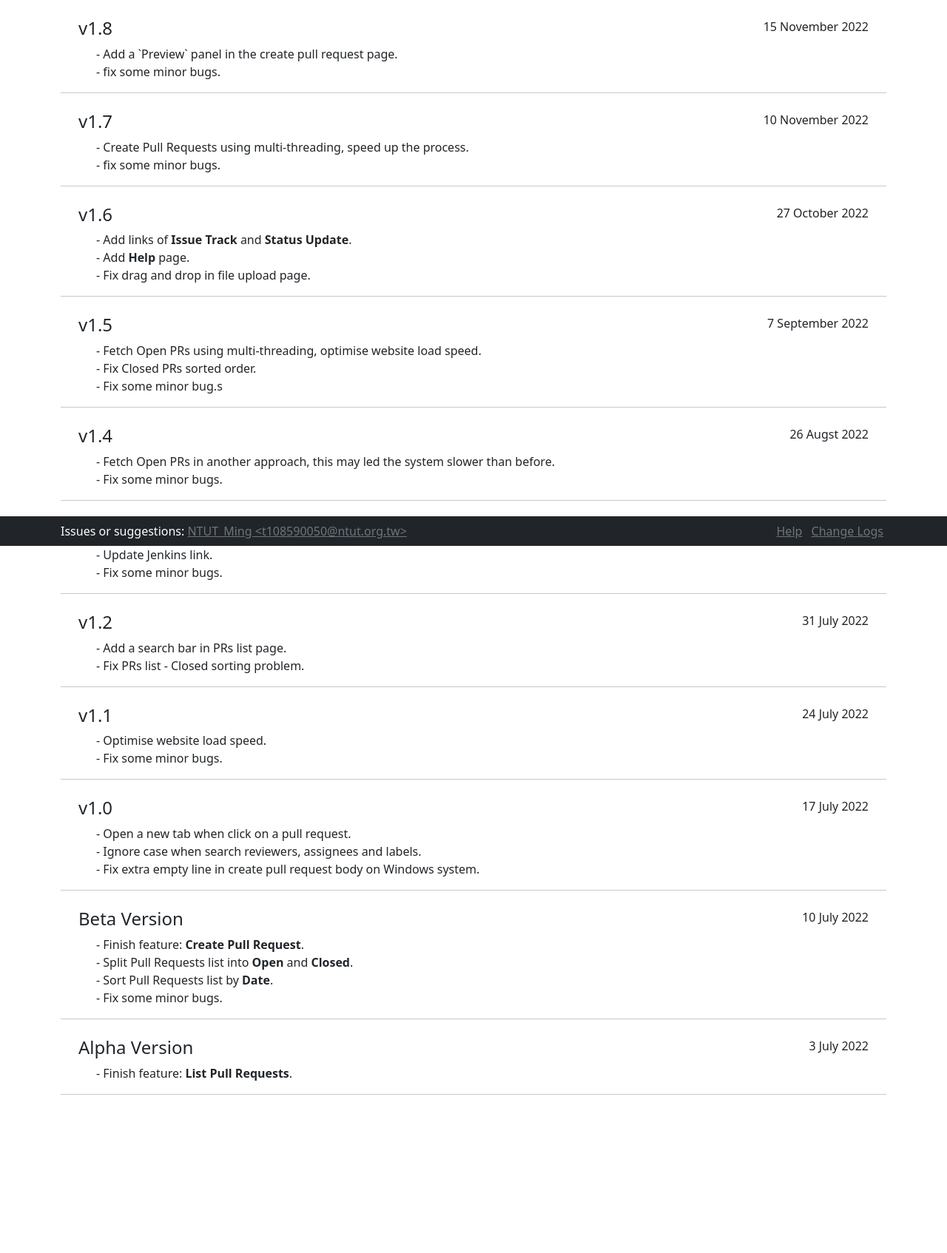
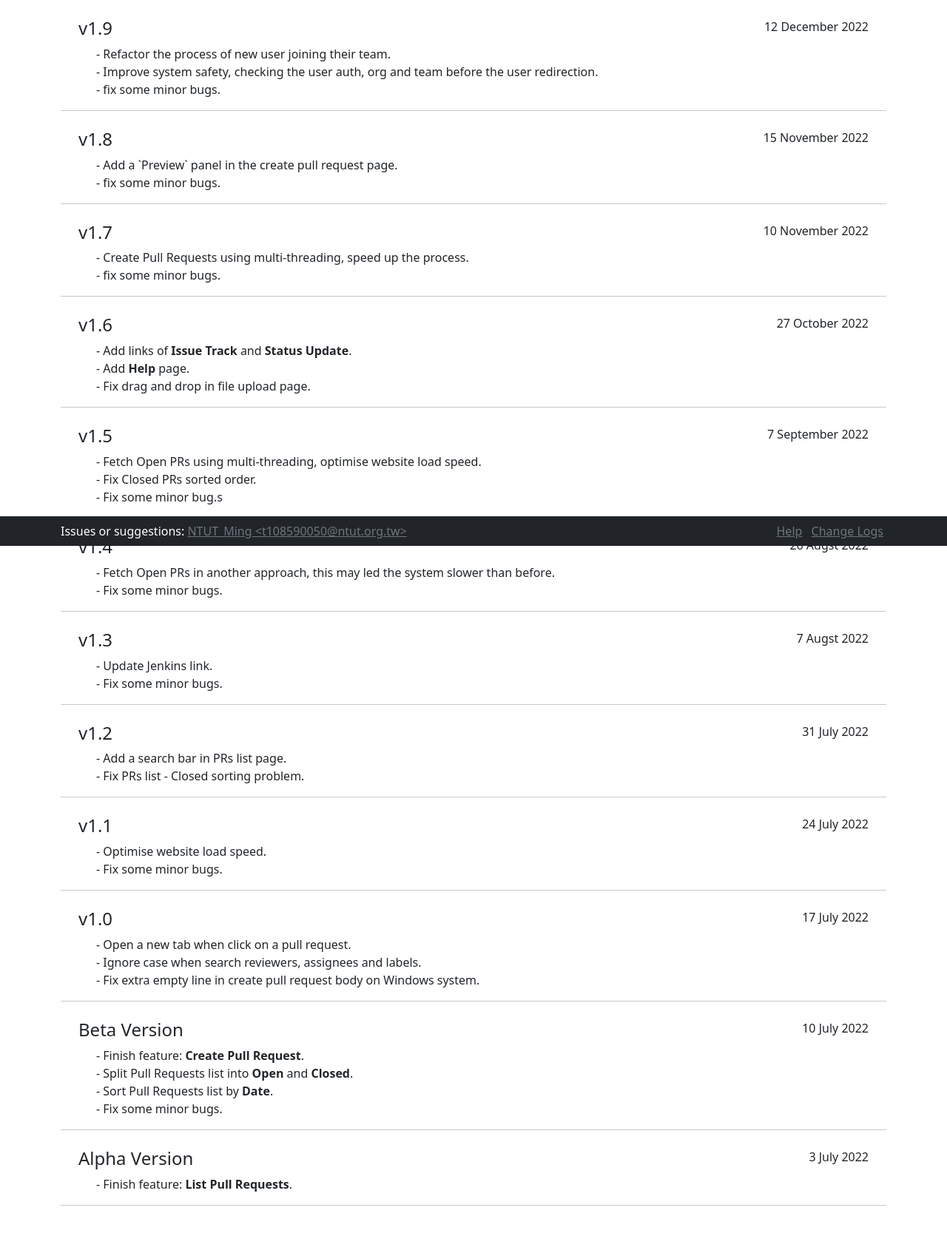
Before and after one commit to Ming119/PR_Tool, a Flask app: template PRTool/templates/changeLogs.html in a window 1280 px wide. Shown: the part 62-1756 px from the top of the page at 74% size. Before the commit the page ends 1542 px from the top, so only its background shows below. Run offline with Flask 2, Linux system fonts and the light colour scheme; the template is opened without the code that fills it, so the values that code supplies are empty.

Commit message:
add chage log

```diff
--- a/PRTool/templates/changeLogs.html
+++ b/PRTool/templates/changeLogs.html
@@ -3,6 +3,17 @@
 {% block title %}Pull Resquests Tool{% endblock %}
 
 {% block main %}
+<div class="mx-4 mt-4 d-flex justify-content-between">
+    <h4>v1.9</h4>
+    <div>12 December 2022</div>
+</div>
+<div class="mx-5">
+    - Refactor the process of new user joining their team.<br/>
+    - Improve system safety, checking the user auth, org and team before the user redirection.<br/>
+    - fix some minor bugs.<br/>
+</div>
+<hr/>
+
 <div class="mx-4 mt-4 d-flex justify-content-between">
     <h4>v1.8</h4>
     <div>15 November 2022</div>
```
